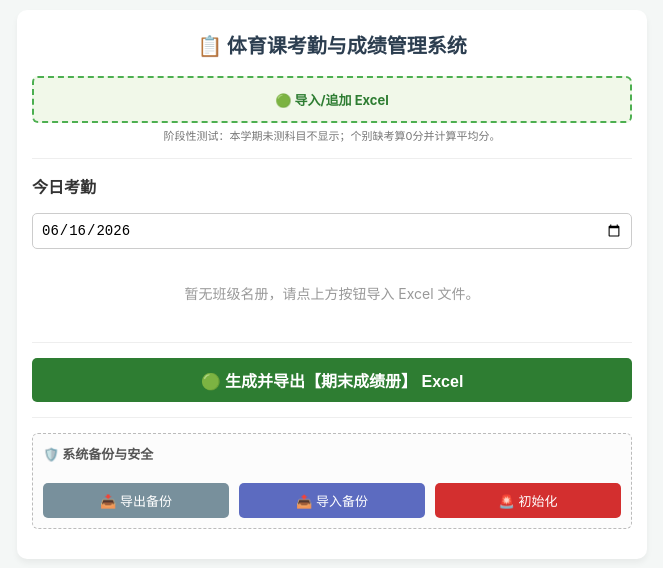
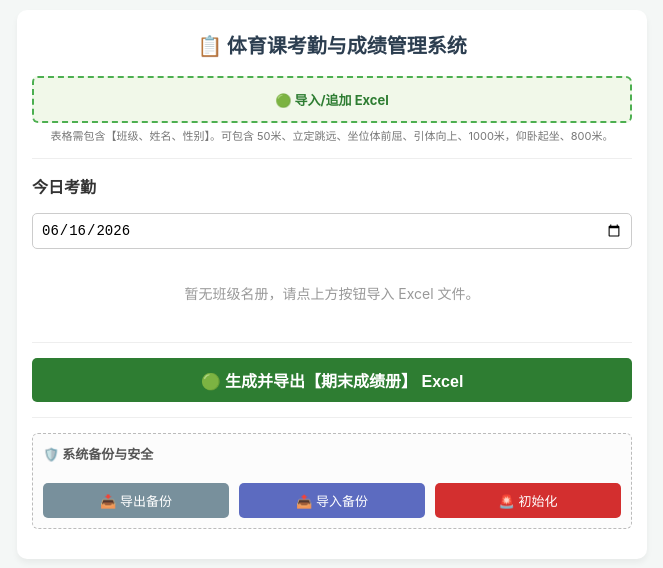
Before and after one commit to tianjiao14/kaoqin, a plain HTML site: page index.html in a window 1280 px wide. Shown: the whole page, without its empty margins (308-971 px from the left). Drawn offline with Linux system fonts and the light colour scheme.

Commit message:
Update index.html

```diff
--- a/index.html
+++ b/index.html
@@ -229,7 +229,7 @@
             <span id="fileStatus">🟢 导入/追加 Excel</span>
             <input type="file" id="excelFile" accept=".xlsx, .xls" onchange="importExcel(event)">
         </div>
-        <p style="font-size: 11px; color:#777; margin: 4px 0 0 0; text-align: center;">阶段性测试：本学期未测科目不显示；个别缺考算0分并计算平均分。</p>
+        <p style="font-size: 11px; color:#777; margin: 4px 0 0 0; text-align: center;">表格需包含【班级、姓名、性别】。可包含 50米、立定跳远、坐位体前屈、引体向上、1000米，仰卧起坐、800米。</p>
     </div>
 
     <div class="section">
```
